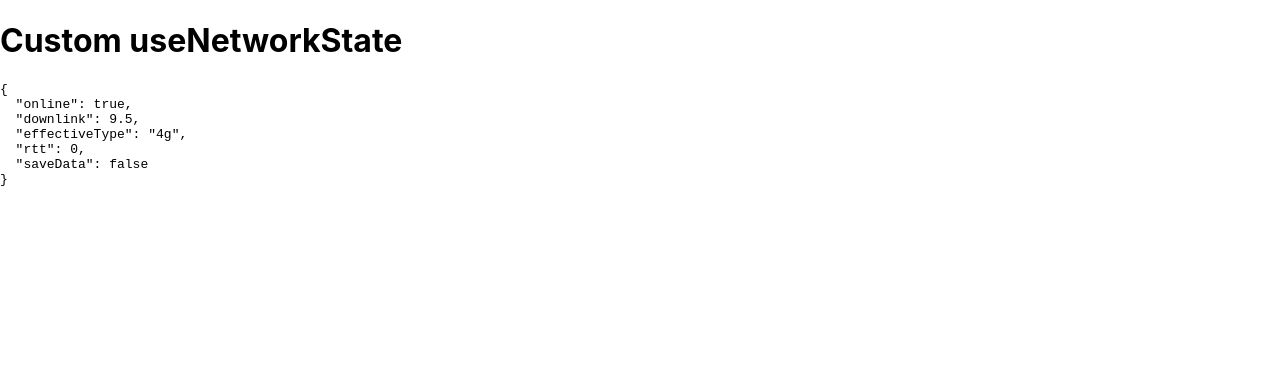
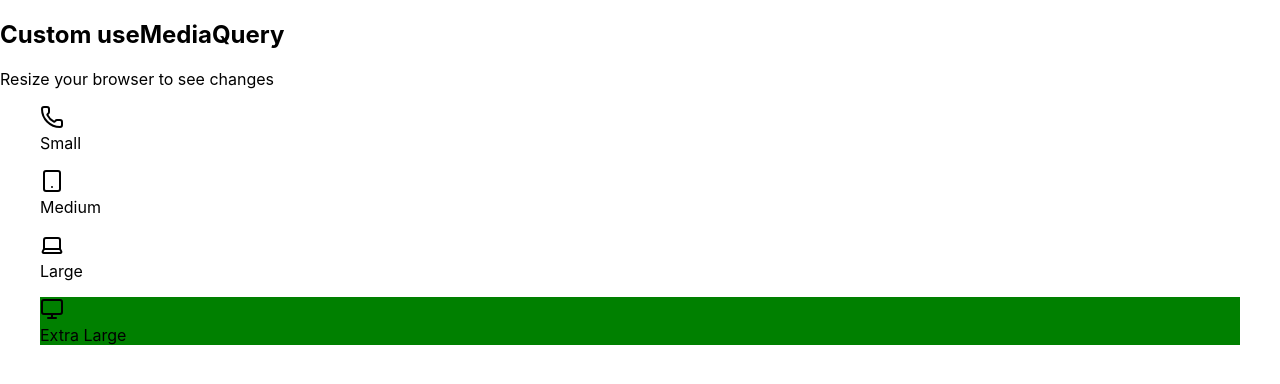
Before and after one commit to goravx/greatfrontend-Solution, a React (Create React App) app: page / in a window 1280 px wide. Shown: the top 384 px of the page. Built offline with nearby package versions, Linux system fonts and the light colour scheme.

Commit message:
this is the use Media implementation

```diff
--- a/package.json
+++ b/package.json
@@ -7,6 +7,7 @@
     "@testing-library/jest-dom": "^6.6.3",
     "@testing-library/react": "^16.3.0",
     "@testing-library/user-event": "^13.5.0",
+    "lucide-react": "^0.539.0",
     "react": "^19.1.0",
     "react-dom": "^19.1.0",
     "react-icons": "^5.5.0",
--- a/src/App.css
+++ b/src/App.css
@@ -1,75 +1,3 @@
-/* Full-page container */
-.app-container {
-  display: flex;
-  justify-content: center;
-  align-items: center;
-  height: 100vh;
-  background-color: #f3f4f6;
-  font-family: Arial, sans-serif;
+.active{
+    background:green;
 }
-
-/* Open button styling */
-.open-btn {
-  padding: 0.75rem 1.5rem;
-  font-size: 1rem;
-  background-color: #1d4ed8;
-  color: #fff;
-  border: none;
-  border-radius: 6px;
-  cursor: pointer;
-}
-
-/* Backdrop behind modal */
-.modal-backdrop {
-  position: fixed;
-  top: 0;
-  left: 0;
-  width: 100%;
-  height: 100%;
-  background-color: rgba(0, 0, 0, 0.4);
-  display: flex;
-  justify-content: center;
-  align-items: center;
-  z-index: 1000;
-}
-
-/* Modal box styling */
-.modal {
-  background-color: #ffffff;
-  border: 2px solid #4b5563;
-  border-radius: 8px;
-  box-shadow: 0 4px 20px rgba(0, 0, 0, 0.1);
-  color: #374151;
-  padding: 1.5rem;
-  width: 360px;
-  max-width: 90%;
-  position: relative;
-}
-
-/* Close button (X) inside modal */
-.close-btn {
-  position: absolute;
-  top: 0.5rem;
-  right: 0.5rem;
-  background: transparent;
-  border: none;
-  color: #6b7280;
-  cursor: pointer;
-}
-.close-btn:hover {
-  color: #dc2626;
-}
-
-/* Modal heading and text */
-.modal h2 {
-  margin-top: 0;
-  margin-bottom: 0.75rem;
-  font-size: 1.25rem;
-  color: #111827;
-}
-
-.modal p {
-  margin: 0;
-  color: #4b5563;
-  line-height: 1.5;
-}
--- a/src/App.jsx
+++ b/src/App.jsx
@@ -1,13 +1,37 @@
-import React from 'react'
-import  useNetwork from './hooks/useNetwork'
-
-export default function App(){
-  const network = useNetwork();
+import { Phone, Tablet, Laptop, Monitor } from "lucide-react";
+import  useMediaQuery  from "./hooks/useMedia";
+import './App.css'
+export default function App() {
+  const isSmallDevice = useMediaQuery("only screen and (max-width: 768px)");
+  const isMediumDevice = useMediaQuery("only screen and (min-width: 769px) and (max-width: 992px)");
+  const isLargeDevice = useMediaQuery("only screen and (min-width: 993px) and (max-width: 1200px)");
+  const isExtraLargeDevice = useMediaQuery("only screen and (min-width: 1201px)");
 
   return (
-    <div>
-      <h1>Custom useNetworkState</h1>
-      <pre>{JSON.stringify(network, null, 2)}</pre>
-    </div>
+    <section>
+      <h1>Custom useMediaQuery</h1>
+      Resize your browser to see changes
+      <article>
+        <figure className={isSmallDevice ? "active" : ""}>
+          <Phone />
+          <figcaption>Small</figcaption>
+        </figure>
+
+        <figure className={isMediumDevice ? "active" : ""}>
+          <Tablet />
+          <figcaption>Medium</figcaption>
+        </figure>
+
+        <figure className={isLargeDevice ? "active" : ""}>
+          <Laptop />
+          <figcaption>Large</figcaption>
+        </figure>
+
+        <figure className={isExtraLargeDevice ? "active" : ""}>
+          <Monitor />
+          <figcaption>Extra Large</figcaption>
+        </figure>
+      </article>
+    </section>
   );
 }
--- /dev/null
+++ b/src/hooks/useMedia.js
@@ -0,0 +1,28 @@
+import { useState ,useEffect } from "react";
+
+export default function useMediaQuery(query){
+  const [matches,setMatches] = useState(()=>{
+        return typeof window !==undefined
+         ? window.matchMedia(query).matches:
+          false;
+  });
+
+
+   useEffect(()=>{
+         const matchMediaList = window.matchMedia(query);
+
+         const handleChange = (e)=>{
+             setMatches(e.matches)
+         }
+         setMatches(matchMediaList.matches)
+         matchMediaList.addEventListener("change",handleChange);
+
+
+         return ()=>{
+             matchMediaList.removeEventListener("change",handleChange)
+         }
+   },[])
+
+  return matches;
+
+}
```
Also changed, not shown: 1 other file (tests, documents, lock files or other folders).
